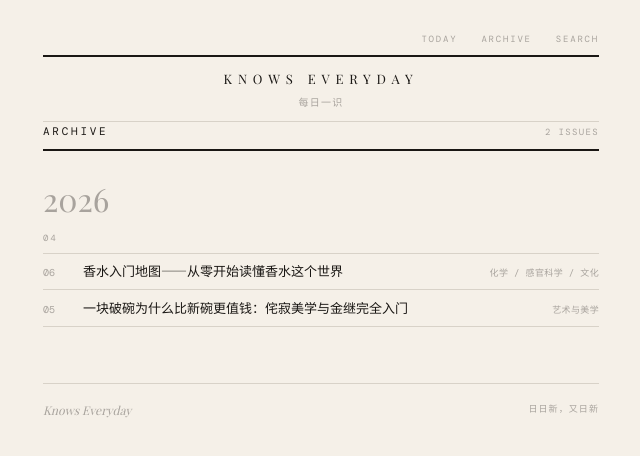
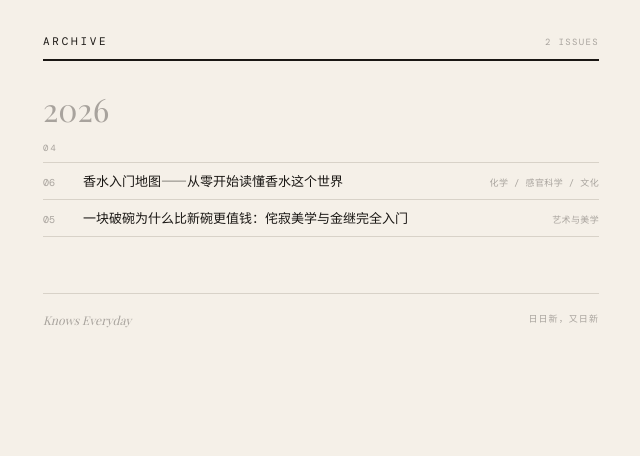
Before and after one commit to KATH-2025/knows-every-day, a Next.js app: page /archive in a window 1280 px wide. Shown: the top 456 px of the page, without its empty margins (319-959 px from the left). Built offline with nearby package versions, Linux system fonts and the light colour scheme; a web font is replaced by a local one.

Commit message:
remove Masthead from archive page

```diff
--- a/src/app/archive/page.tsx
+++ b/src/app/archive/page.tsx
@@ -1,7 +1,6 @@
 import Link from "next/link";
 import type { Metadata } from "next";
 import { getAllPostsMeta } from "@/lib/posts";
-import Masthead from "@/components/Masthead";
 import SiteFooter from "@/components/SiteFooter";
 import styles from "./page.module.css";
 
@@ -41,7 +40,6 @@ export default function ArchivePage() {
   return (
     <main className={styles.page}>
       <div className={styles.wrap}>
-        <Masthead />
         <div className={styles.pageHeader}>
           <span className={styles.pageTitle}>ARCHIVE</span>
           <span className={styles.pageCount}>{allMetas.length} ISSUES</span>
```
